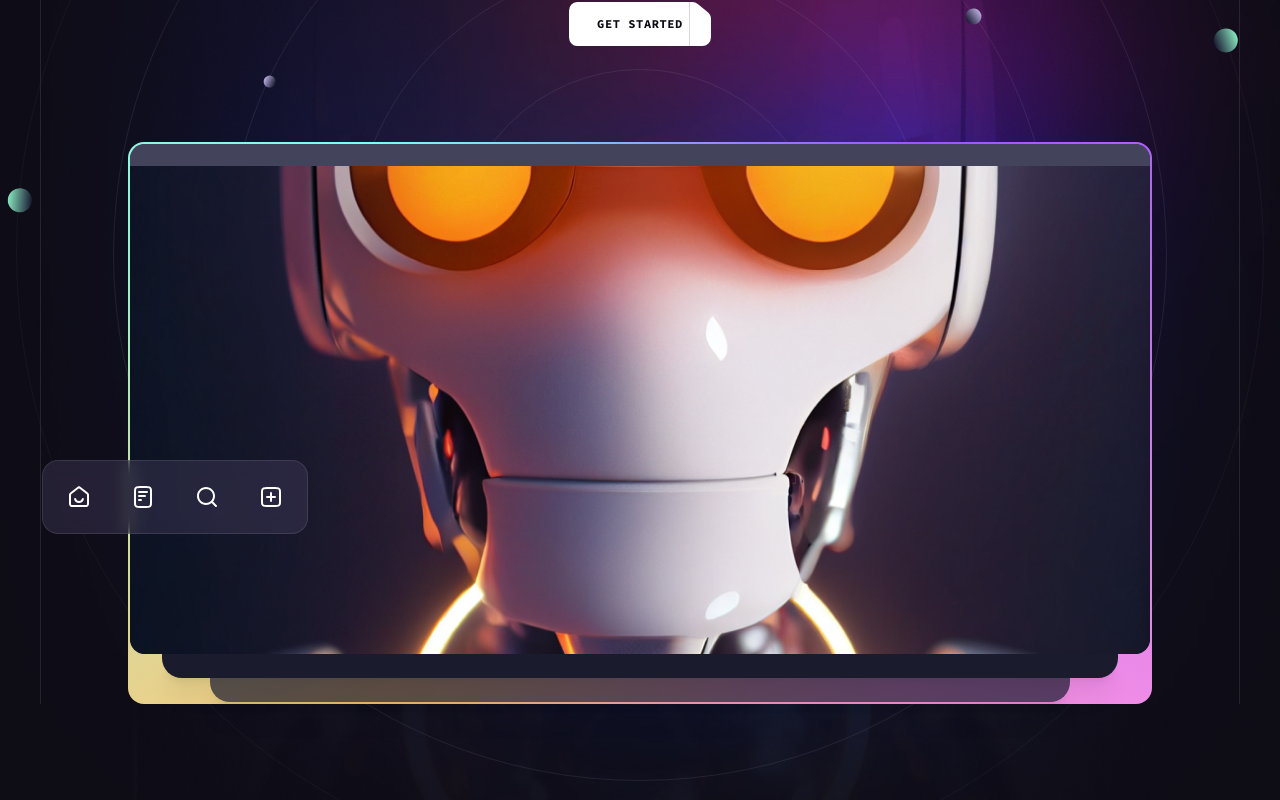
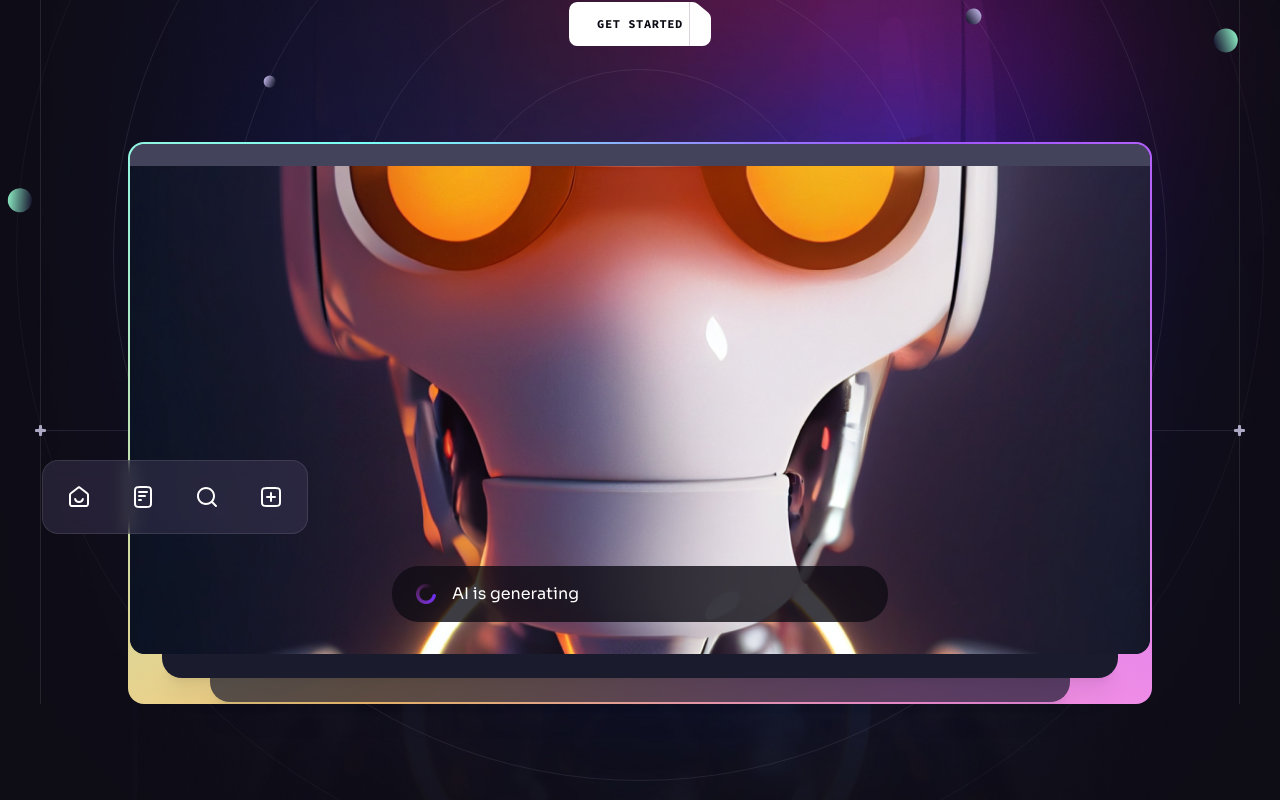
Before and after one commit to B1ack0ut1/brainwave, a React (Vite) app: page / in a window 1280 px wide. Shown: the part 454-1254 px from the top of the page. Built offline with nearby package versions, Linux system fonts and the light colour scheme.

Commit message:
Worked on Hero and Generating components

```diff
--- /dev/null
+++ b/src/components/Generating.jsx
@@ -0,0 +1,17 @@
+import React from "react";
+import { loading } from "../assets";
+
+const Generating = ({ className }) => {
+  return (
+    <div
+      className={`flex items-center h-[3.5rem] px-6 bg-n-8/80 rounded-[1.7rem] ${
+        className || ""
+      } text-base`}
+    >
+      <img className="w-5 h-5 mr-4" src={loading} alt="loading" />
+      AI is generating
+    </div>
+  );
+};
+
+export default Generating;
--- a/src/components/Hero.jsx
+++ b/src/components/Hero.jsx
@@ -5,6 +5,7 @@
 import { BackgroundCircles, BottomLine, Gradient } from "./design/Hero";
 import { heroIcons } from "../constants";
 import { ScrollParallax } from "react-just-parallax";
+import Generating from "./Generating";
 
 const Hero = () => {
   const parallaxRef = useRef(null);
@@ -20,7 +21,7 @@
       <div className="container relative" ref={parallaxRef}>
         <div className="relative z-1 max-w-[62rem] mx-auto text-center mb-[4rem] md:mb-20 lg:mb-[6rem]">
           <h1 className="h1 mb-6">
-            Explore the Possibilities of AI Chatting with{" "}
+            Explore the Possibilities of&nbsp;AI&nbsp;Chatting with{" "}
             <span className="inline-block relative">
               Brainwave{" "}
               <img
@@ -52,6 +53,7 @@
                   height={490}
                   alt="AI"
                 />
+                <Generating className="absolute left-4 right-4 bottom-5 md:left-1/2 md:right-auto md:bottom-8 md:w-[31rem] md:-translate-x-1/2" />
                 <ScrollParallax isAbsolutelyPositioned>
                   <ul className="hidden absolute -left-[5.5rem] bottom-[7.5rem] px-1 py-1 bg-n-9/40 backdrop-blur border border-n-1/10 rounded-2xl xl:flex">
                     {heroIcons.map((icon, index) => (
@@ -77,6 +79,7 @@
           <BackgroundCircles />
         </div>
       </div>
+      <BottomLine />
     </Section>
   );
 };
```
